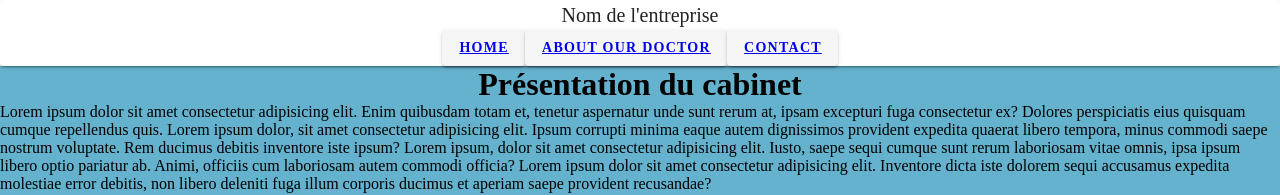
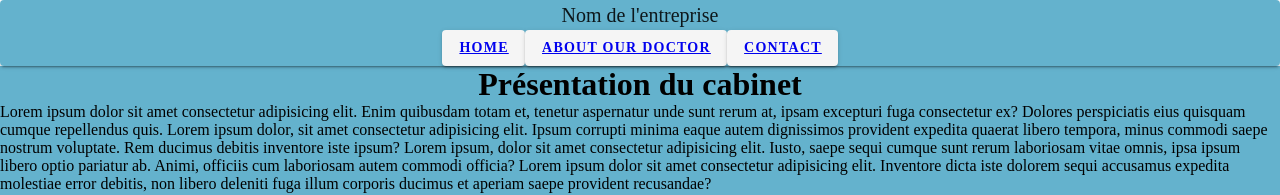
Before and after one commit to codacy-badger/Cabinet-Medical-v2, a Vue app in the folder front/: page / in a window 1280 px wide. Shown: the top 195 px of the page. Built offline with nearby package versions, Linux system fonts and the light colour scheme.

Commit message:
add a backgroundColor in the component Header

```diff
--- a/front/src/components/Header.vue
+++ b/front/src/components/Header.vue
@@ -1,6 +1,6 @@
 <template>
   <v-card class="overflow-hidden">
-    <div class="center">
+    <div class="center HeaderColor">
       <v-toolbar-title>Nom de l'entreprise</v-toolbar-title>
      <v-btn>
       <router-link to="/"><strong>Home</strong></router-link>
@@ -23,4 +23,7 @@
 .center{
     text-align: center;
 }
+.HeaderColor{
+   background-color:#64b2cd
+}
 </style>
```
